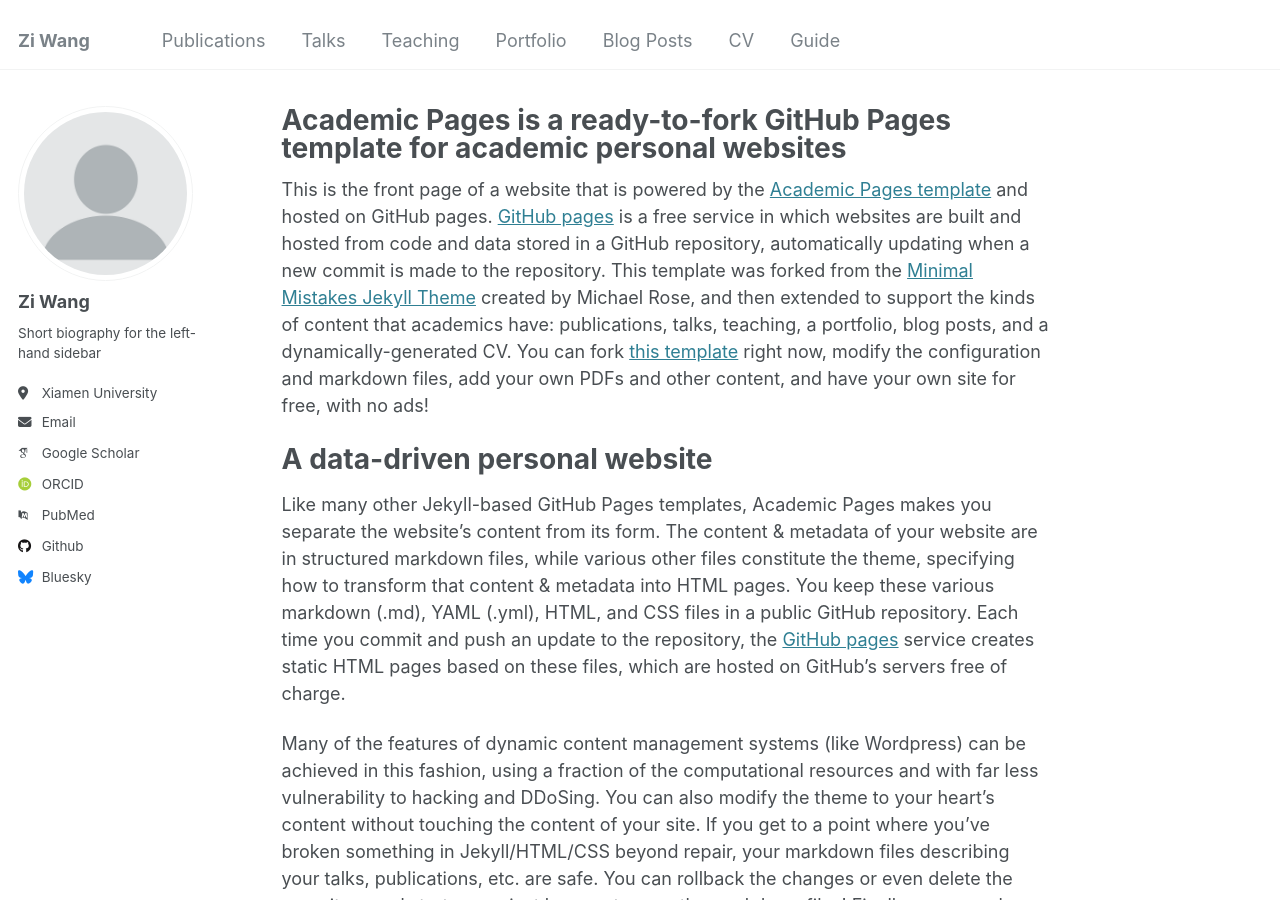
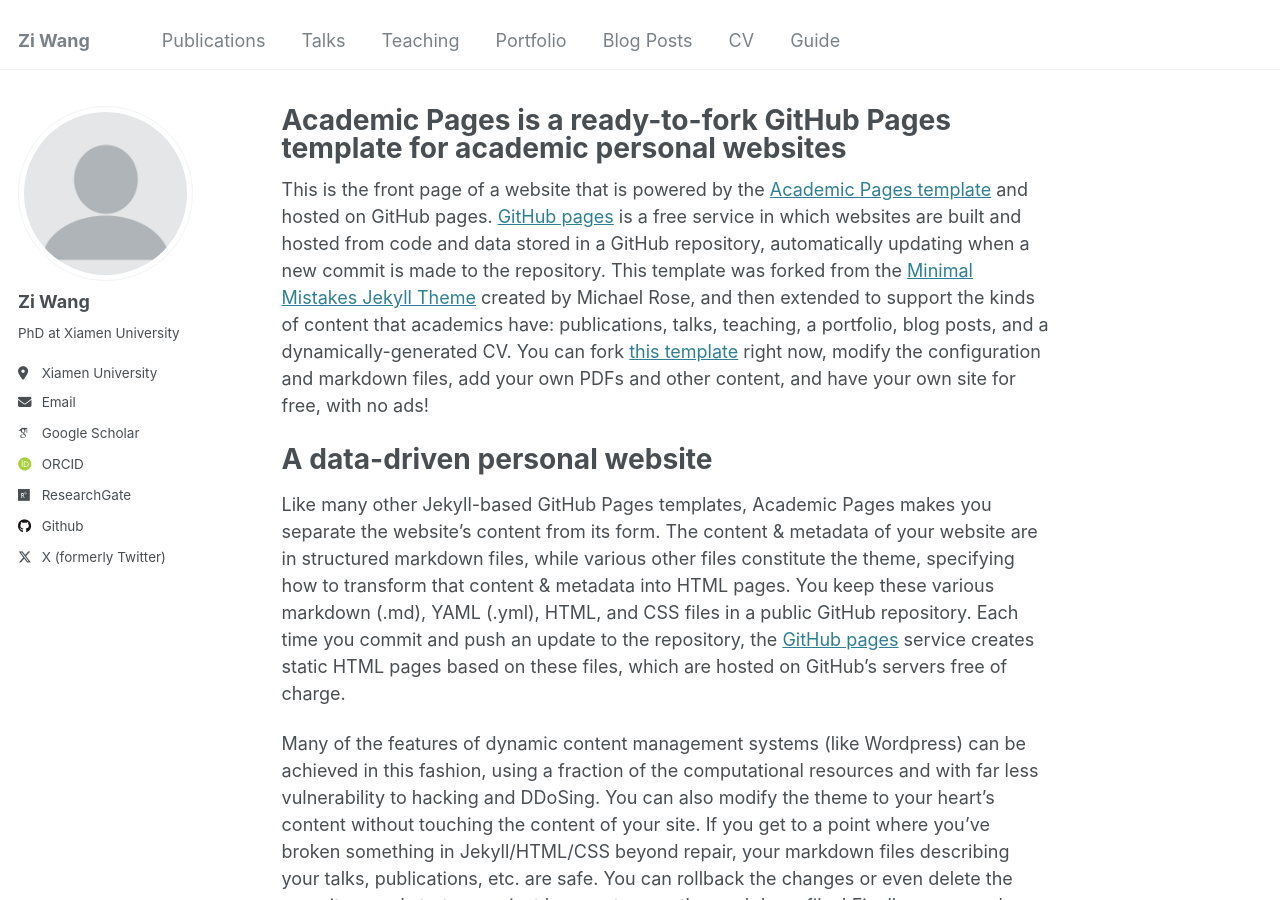
Before and after one commit to wangziblake/wangziblake.github.io, a Jekyll site: the page built from _pages/about.md, in a window 1280 px wide and 900 px high. Built offline with Jekyll 4.4.1, drawn with Linux system fonts in a browser that asks for light colours; some web fonts are replaced.

Commit message:
Update _config.yml

```diff
--- a/_config.yml
+++ b/_config.yml
@@ -24,31 +24,31 @@ author:
   avatar           : "profile.png"
   name             : "Zi Wang"
   pronouns         : # example: "she/her"
-  bio              : "Short biography for the left-hand sidebar"
+  bio              : "PhD at Xiamen University"
   location         : "Xiamen University"
   uri              : # URL
   email            : "wangziblake@gmail.com"
 
   # Academic websites
   arxiv            : # URL - Update with the correct link to your profile
-  googlescholar    : "https://scholar.google.com/citations?user=PS_CX0AAAAAJ"
+  googlescholar    : "https://scholar.google.com/citations?user=HtSjVDUAAAAJ&hl"
   impactstory      : # URL
-  orcid            : "http://orcid.org/yourorcidurl"
+  orcid            : "https://orcid.org/my-orcid?orcid=0000-0001-8635-8334"
   semantic         : # URL
-  pubmed           : "https://www.ncbi.nlm.nih.gov/pubmed/?term=john+snow"
-  researchgate     : # URL
+  pubmed           : # "https://www.ncbi.nlm.nih.gov/pubmed/?term=john+snow"
+  researchgate     : "https://www.researchgate.net/profile/Zi-Wang-109"
   scopus           : # URL
 
   # Repositories and software development
   bitbucket        : # Username - Update with your username on the site
   codepen          : # Username
   dribbble         : # Username
-  github           : "academicpages"
+  github           : "wangziblake"
   kaggle           : # Username
   stackoverflow    : # User number or user number and name (i.e., use "1" or "1/jeff-atwood")
 
   # Social media
-  bluesky          : "bsky.app" # Replace this with you Bluesky username
+  bluesky          : # "bsky.app" # Replace this with you Bluesky username
   facebook         : # Username
   flickr           : # Username
   foursquare       : # Username
@@ -65,7 +65,7 @@ author:
   steam            : # Username
   telegram         : # URL
   tumblr           : # Username
-  twitter          : # Username for X / Twitter
+  twitter          : "@Zi_Wang_X"
   vine             : # Username
   weibo            : # Username
   wikipedia        : # Username
```
